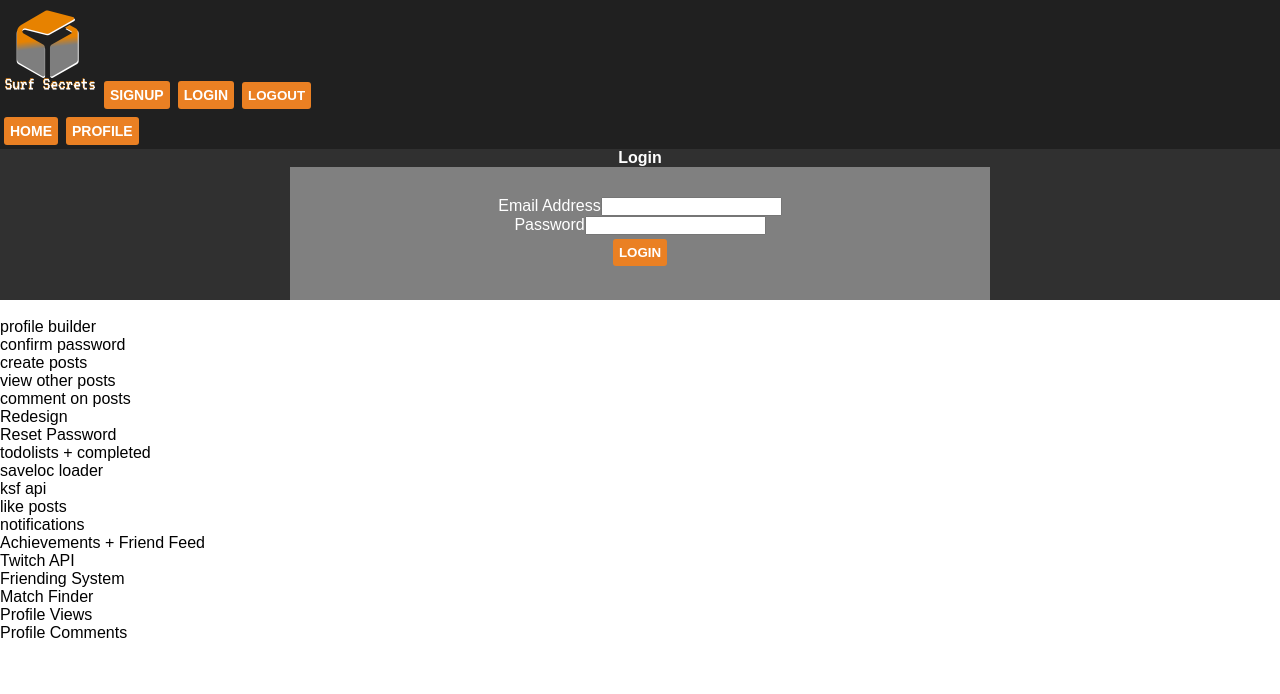
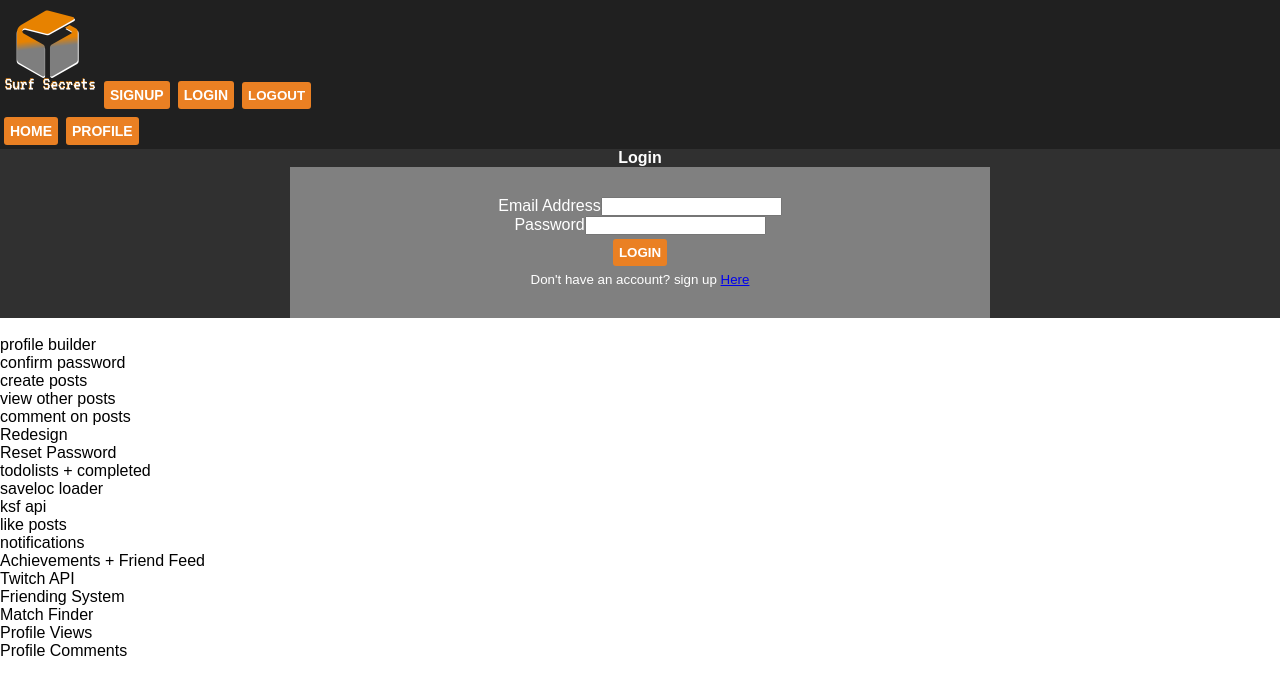
Before and after one commit to JoshTRN/cs-surf-secrets-v2, a React (Create React App) app: page /login in a window 1280 px wide. Shown: the top 694 px of the page. Built offline with nearby package versions, Linux system fonts and the light colour scheme.

Commit message:
Axios - Login Form + Conditional Errors

```diff
--- a/src/pages/Login.tsx
+++ b/src/pages/Login.tsx
@@ -1,6 +1,6 @@
 import React, { Component } from "react";
-
-import { fAuth } from "../config/fbConfig";
+import axios from "axios";
+import { Link } from "@reach/router";
 
 class LoginPage extends Component<any, any> {
   constructor(props: any) {
@@ -9,8 +9,36 @@ class LoginPage extends Component<any, any> {
     this.state = {
       email: "",
       password: "",
+      // add Loading animation
+      errors: {},
     };
   }
+
+  handleChange = (e: any) => {
+    this.setState({
+      [e.target.name]: e.target.value,
+    });
+  };
+
+  handleSubmit = (e: any) => {
+    e.preventDefault();
+    const userData = {
+      email: this.state.email,
+      password: this.state.password,
+    };
+    axios
+      .post("/login", userData)
+      .then((res) => {
+        this.props.history.push("/");
+      })
+      .catch((err) => {
+        this.setState({
+          errors: err.response.data,
+        });
+      });
+  };
+
+  /*
 
   handleEmailChange = (event: any) => {
     this.setState({
@@ -35,38 +63,54 @@ class LoginPage extends Component<any, any> {
         password: "",
       });
     });
-  };
+  }; */
 
   render() {
+    const { errors } = this.state;
     return (
       <div className="signup">
         <h4>Login</h4>
-        <form className="signup-form" onSubmit={this.handleSubmit}>
+        <form noValidate className="signup-form" onSubmit={this.handleSubmit}>
           <div>
             <label>Email Address</label>
             <input
               className="input"
+              id="email"
+              name="email"
               type="email"
               value={this.state.email}
-              onChange={this.handleEmailChange}
+              onChange={this.handleChange}
             />
+            {errors.email && <p>{errors.email}</p>}
           </div>
           <div>
             <label>Password</label>
             <input
               className="input"
+              id="password"
+              name="password"
               type="password"
               value={this.state.password}
-              onChange={this.handlePasswordChange}
+              onChange={this.handleChange}
             />
+            {errors.password && <p>{errors.password}</p>}
           </div>
+          {errors.general && <p>{errors.general}</p>}
           <button className="button" type="submit">
             LOGIN
           </button>
+          <br />
+          <small>
+            Don't have an account? sign up <Link to="signup">Here</Link>
+          </small>
         </form>
       </div>
     );
   }
 }
 
+/* LoginPage.propTypes = {
+  classes: PropTypes.object.isRequired
+} */
+
 export default LoginPage;
```
